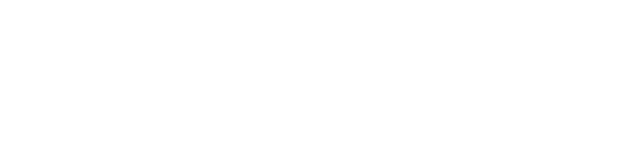
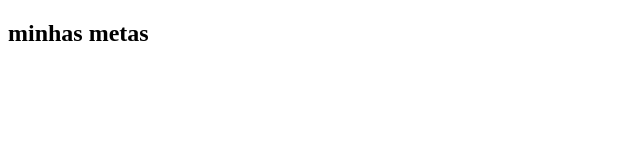
Before and after one commit to Jonathanferreira2024/jonathanferreira2024, a plain HTML site: page index.html in a window 1280 px wide. Shown: the whole page, without its empty margins (0-640 px from the left). Drawn offline with Linux system fonts and the light colour scheme.

Commit message:
iyfrtyuiokjhgfx

```diff
--- a/index.html
+++ b/index.html
@@ -7,6 +7,9 @@
     <link rel="stylesheet" href="style.css">
 </head>
 <body>
+    <section class="conteudo-principal">
+        <h2 class="titulo-principal">minhas metas</h2>
 
+    </section>
 </body>
 </html>
```
